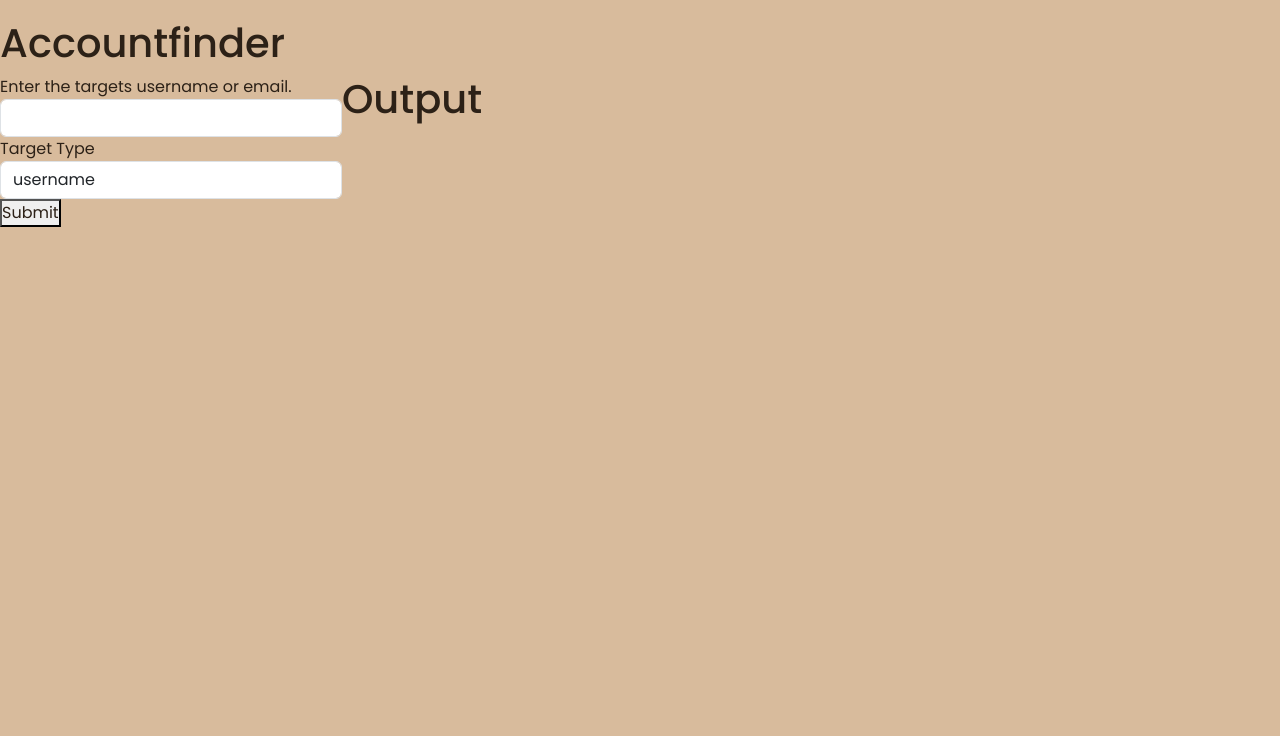
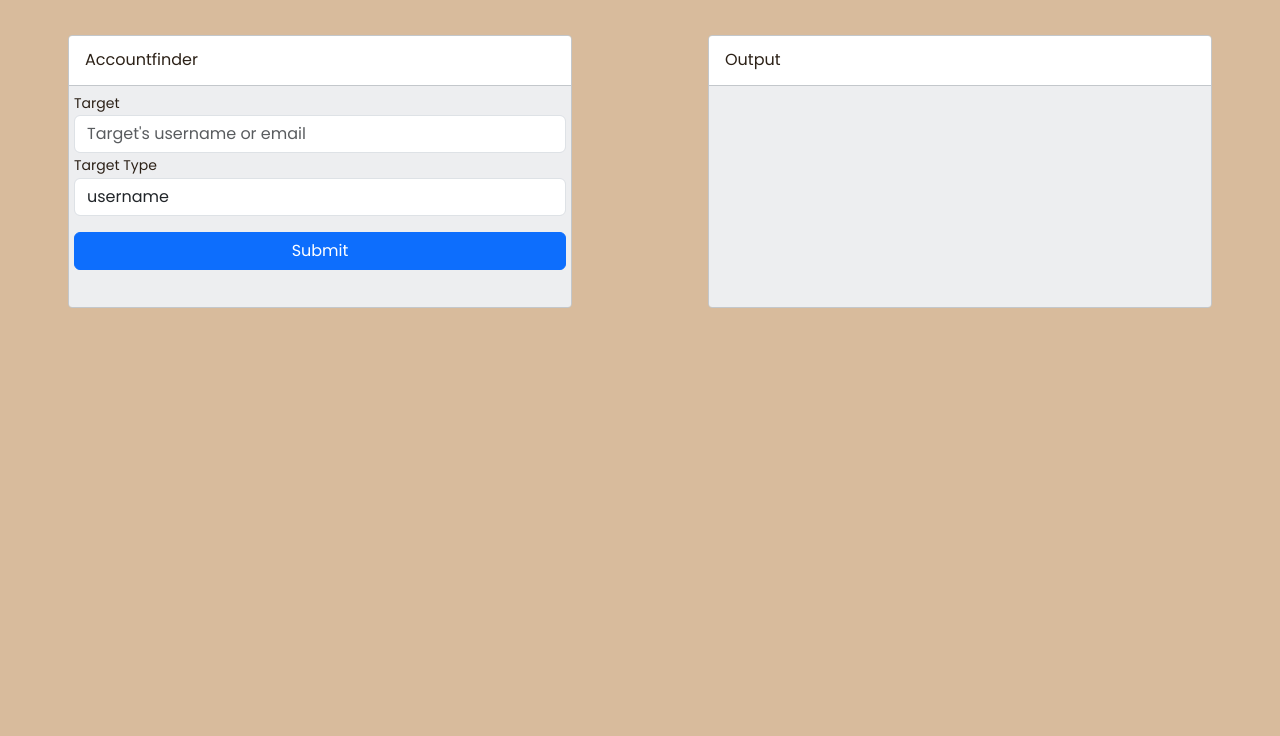
Before and after one commit to NotemTotem/OwlGlass, a Flask app: page /toolscripts/accountfinder in a window 1280 px wide. Shown: the part 64-800 px from the top of the page. Run offline with Flask 3, Linux system fonts and the light colour scheme.

Commit message:
Improved toolscript web-ui. Output now displays the output...

```diff
--- a/src/Webgui/forms.py
+++ b/src/Webgui/forms.py
@@ -4,7 +4,8 @@ from wtforms.validators import DataRequired
 
 #Accountfinder form class
 class AccountfinderForm(FlaskForm):
-    target = StringField("Enter the targets username or email.",validators=[DataRequired()])
+    target = StringField("Target",validators=[DataRequired()],render_kw={"placeholder": "Target's username or email"}
+)
     target_type = SelectField("Target Type",choices=['username','email'])
     submit = SubmitField("Submit")
 
--- a/src/Webgui/static/style.css
+++ b/src/Webgui/static/style.css
@@ -96,3 +96,85 @@ p {
 .flex-grid .col {
     width: 32%;
 }
+
+.flex-h {
+    flex: 1;
+}
+
+.toolform {
+    height: 100%;
+    /* border: 1px solid light-dark(#c3c7cb, #51565d); */
+    /* background-color: white; */
+    padding: 5px;
+    border-radius: 5px;
+    display: flex;
+    flex-direction: column;
+    width: 100%;
+}
+
+/* block */
+.block-simple {
+    height: 100%;
+    --border:1px solid light-dark(#c3c7cb, #51565d);
+    border:1px solid light-dark(#c3c7cb, #51565d);
+    border-radius: 0.25rem;
+    overflow: hidden;
+
+}
+
+.block-simple .block-header {
+
+    gap: 0.5rem;
+    padding-right: 0.5rem;
+}
+
+.block-simple .block-header {
+    align-items: center;
+    border-bottom: 1px solid light-dark(#c3c7cb, #51565d);
+    display: flex;
+    line-height: 1;
+    min-height: 3.1rem;
+    padding: 0.5rem 1rem;
+}
+
+.block-header {
+    background-color: white;
+}
+.block-header-text {
+    font-size: 16px;
+    font-family: Arial, Helvetica, sans-serif;
+    margin-right: auto;
+}
+
+.mdn-block-header {
+    margin: 1rem 0;
+    display: block;
+    line-height: 1.75;
+    overflow-wrap:break-word;
+    /* height: 336px; */
+    height: 100%;
+    width: 504px;
+}
+
+.block-simple pre {
+    height: 100%;
+    background-color: light-dark(#edeef0, #2d3034);
+    display: flex;
+    margin: 0;
+    white-space: pre-wrap;
+}
+
+.block-simple pre form div {
+    display: flex;
+    flex-direction: column;
+}
+
+.tool-container {
+    display: flex;
+    justify-content: space-around;
+}
+
+.toolscripts_container {
+    display: flex;
+    gap: 0.5em;
+}
--- a/src/Webgui/templates/index.html
+++ b/src/Webgui/templates/index.html
@@ -26,6 +26,9 @@
             <div name="accountfinder">
                 <a class="btn btn-primary" href="{{url_for('accountfinder')}}">Accountfinder</a>
             </div>
+            <div name="aa">
+                <a class="btn btn-primary" href="{{url_for('accountfinder')}}">Accountfinder</a>
+            </div>
 
 
         </div>
--- a/src/Webgui/templates/toolscripts/_toolscripts_card.html
+++ b/src/Webgui/templates/toolscripts/_toolscripts_card.html
@@ -1,14 +1,20 @@
-{% macro render_input(tool_name,form) %}
+{% macro render_input(tool_name,form,response='') %}
 
-<!-- tool title -->
-{% if tool_name == "accountfinder" %}
-<h1>Accountfinder</h1>
-{% endif %}
+
 
 <!-- tool input params -->
-<div name="flex-container",id="container" style="display:flex;width: 100%;height:100%;flex:1">
-    <section name="left">
-        <form method="post" id="accountfinderForm">
+<div name="container" class="tool-container">
+    <div name="left" style="height: 100%;">
+    <mdn-block-header class="mdn-block-header">
+
+        <div name="block-simple" class="block-simple">
+            <div name="left" class="block-header">
+                {% if tool_name == "accountfinder" %}
+                <p class="block-header-text">Accountfinder</p>
+                {% endif %}
+            </div>
+            <pre class="toolscript-form-pre">
+                <form method="post" class="toolform">
                     {%if tool_name == "accountfinder"%}
                         <div>
                             {{form.target.label(class='form-control-label')}}
@@ -37,17 +43,35 @@
                             {% endif %}
                         </div>
                         <!-- {{form.submit}} -->
-                <button>Submit</button>
+                        <button class="btn btn-primary" id="tool-sub-btn"style="margin-top:1em ;">Submit</button>
                     {% endif %}
 
                 </form>
-    </section>
-    <section name="right">
-        <div>
-            <h1>Output</h1>
+            </pre>
         </div>
-    </section>
+    </mdn-block-header>
+    </div>
+    <div name="right">
+    <mdn-block-header class="mdn-block-header">
+
+        <div name="block-simple" class="block-simple">
+            <div class="block-header">
+                <p class="block-header-text">Output</p>
+            </div>
+            <pre class="toolscript-form-pre">
+                <div class="toolform">
+                    <text style="display: flex; flex-direction:column;" id="output-t">
+                        {% if response%}
+                            <span>
+                                {{response | safe}}
+                            </span>
+                        {% endif %}
+                    </text>
+                </div>
+            </pre>
+        </div>
+    </mdn-block-header>
+    </div>
 </div>
 <!-- tool output -->
-
 {% endmacro %}
--- a/src/Webgui/templates/toolscripts/accountfinder.html
+++ b/src/Webgui/templates/toolscripts/accountfinder.html
@@ -3,6 +3,9 @@
 
 {% block content %}
 {% from "toolscripts/_toolscripts_card.html" import render_input %}
-{{render_input(tool_name="accountfinder",form=form)}}
-
+{% if response %}
+    {{render_input(tool_name="accountfinder",form=form,response=response)}}
+{% else %}
+    {{render_input(tool_name="accountfinder",form=form)}}
+{% endif %}
 {% endblock %}
--- a/src/Webgui/webgui.py
+++ b/src/Webgui/webgui.py
@@ -19,11 +19,15 @@ def accountfinder():
     form = AccountfinderForm()
     #Validating form upon submission
     if form.validate_on_submit():
-        response = make_response('1234')
-        response.headers['HX-Trigger'] = 'Successful'
-        print("target:",form.target.data)
-        print("target_type",form.target_type.data)
-        return response
+        target = form.target.data
+        target_type = form.target_type.data
+        print(target,target_type)
+        response = interfacer.find_accounts(target,target_type)
+        response_formatted = []
+        for i in response:
+            response_formatted.append(i.replace('\n','<br>'))
+        response_formatted = ''.join(response_formatted)
+        return render_template('toolscripts/accountfinder.html',form=form,response=response_formatted)
 
 
     # if request.method == "POST":
```
Lines whose indentation alone changed are shown as unchanged.
